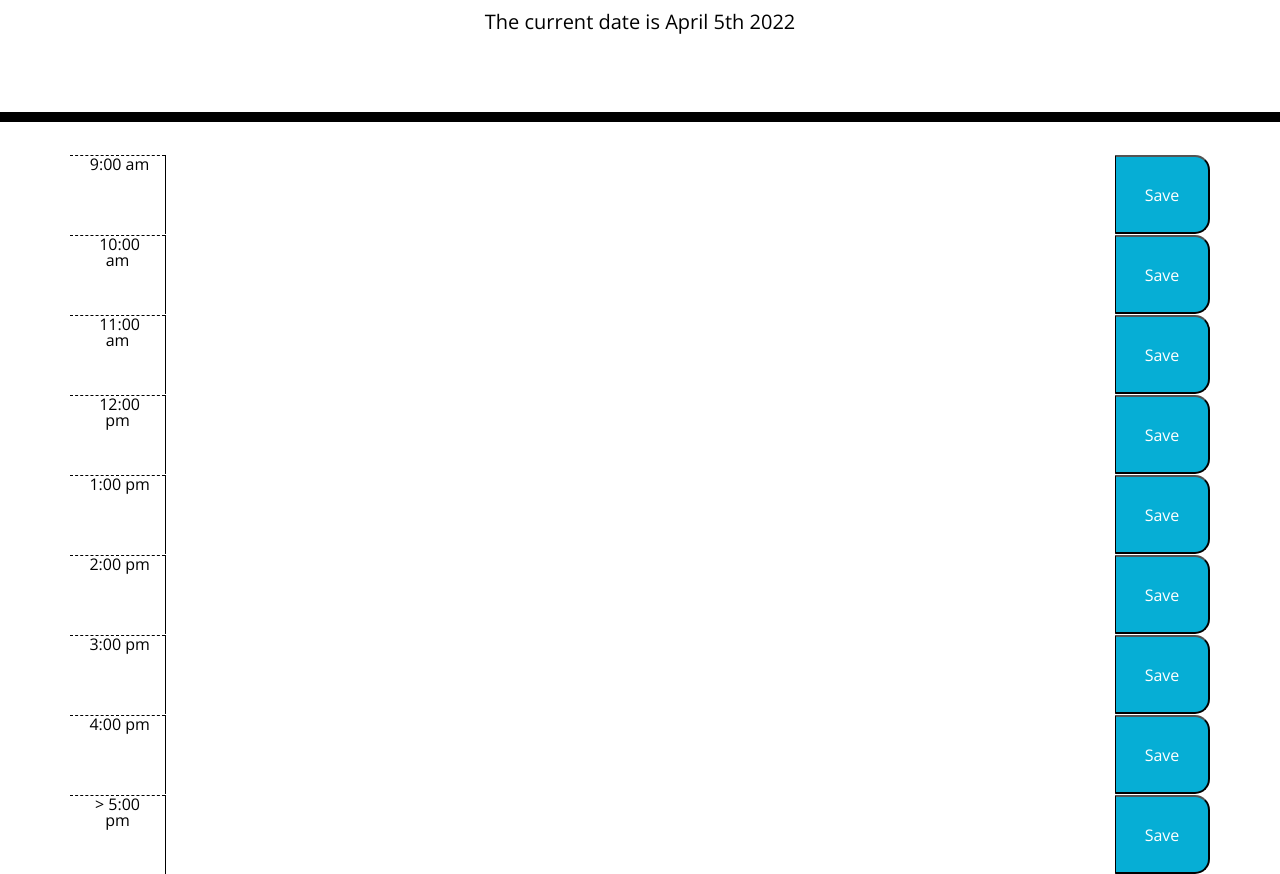
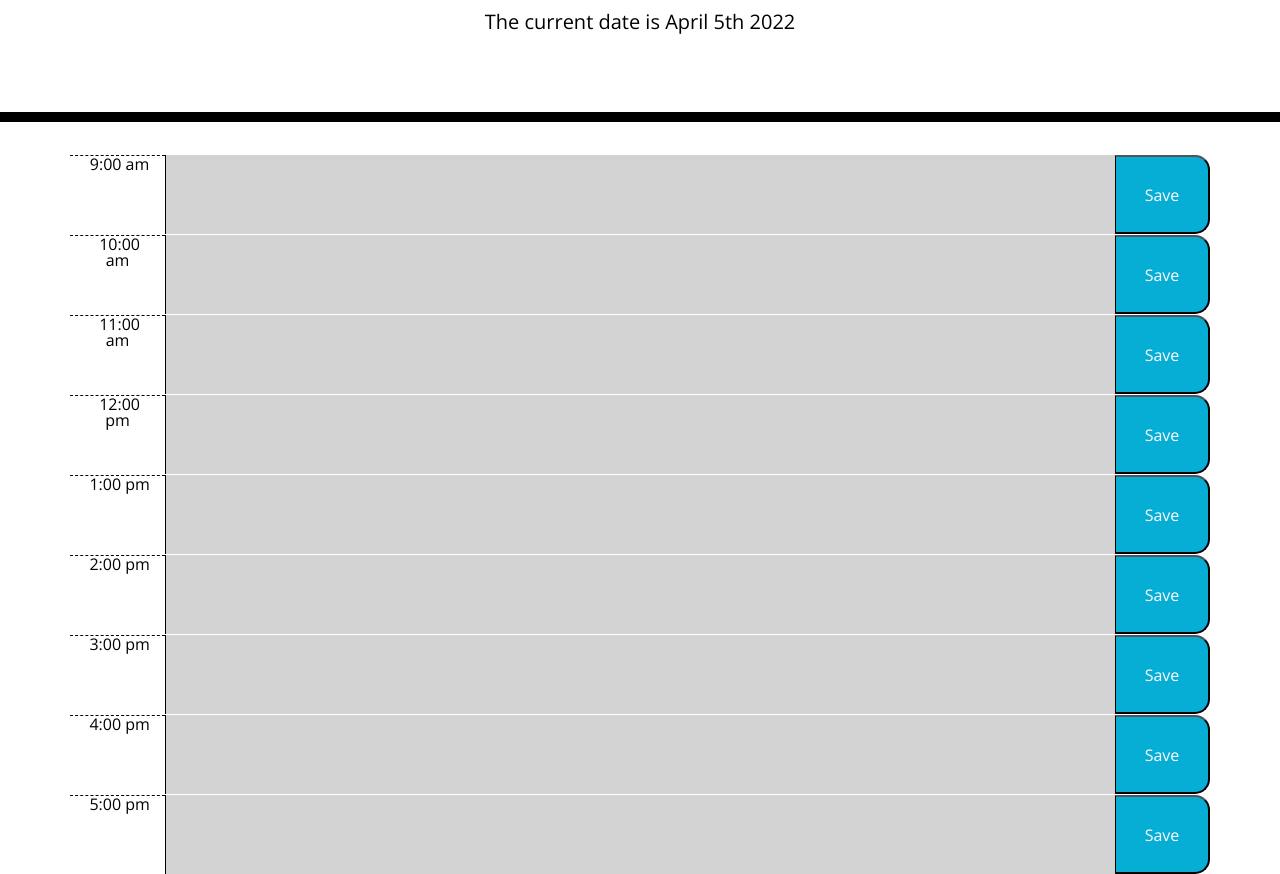
Before and after one commit to lizditullio/Challenge-5, a plain HTML site: page index.html in a window 1280 px wide. Shown: the part 182-1056 px from the top of the page. Drawn offline with nearby package versions, Linux system fonts and the light colour scheme.

Commit message:
changed colors of time blocks to correspond with current time

```diff
--- a/assests/js/script.js
+++ b/assests/js/script.js
@@ -10,19 +10,37 @@ $("#currentDay").text("The current date is " + moment().format('MMMM Do YYYY'));
      localStorage.setItem(hour, task);
   });
 
-function loadPlanner() {
+
+  function loadPlanner() {
 
     $(".hour").each(function() {
         var currHour = $(this).text();
-        var currPlan = localStorage.getItem(currHour);
+        var currTask = localStorage.getItem(currHour);
 
-        console.log(this);
-        console.log(currHour);
+        console.log(currTask);
 
-        if(currPlan !== null) {
-            $(this).siblings(".plan").val(currPlan);
+        if(currTask !== null) {
+            $(this).siblings(".description").val(currTask);
         }
     });
-};
+}
+
+var whatTimeIsIt = parseInt(moment().format('h'));
+console.log(whatTimeIsIt);
+
+
+$(".time-block").each(function() {
+    var taskTime = parseInt($(this).attr("id"));
+    console.log(taskTime);
+
+    if (whatTimeIsIt > taskTime) {
+        $(this).addClass("past")
+    } else if (taskTime === whatTimeIsIt) {
+        $(this).addClass("present")
+    } else {
+        $(this).addClass("future")
+    };
+});
+
 
 loadPlanner();
--- a/index.html
+++ b/index.html
@@ -29,48 +29,48 @@
       <p id="currentDay" class="lead"></p>
     </header>
     <div class="container">
-        <div id="900" class="row time-block">
+        <div id="-3" class="row time-block">
           <div class="col-1 hour"> 9:00 am</div>
           <textarea class="col-10 description"></textarea>
           <button class="col-1 saveBtn">Save</button>
         </div>
-        <div id="1000" class="row time-block">
+        <div id="-2" class="row time-block">
           <div class="col-1 hour"> 10:00 am</div>
           <textarea class="col-10 description"></textarea>
           <button class="col-1 saveBtn">Save</button>
         </div>
-        <div id="1100" class="row time-block">
+        <div id="-1" class="row time-block">
           <div class="col-1 hour"> 11:00 am</div>
           <textarea class="col-10 description"></textarea>
           <button class="col-1 saveBtn">Save</button>
         </div>
-        <div id="1200" class="row time-block">
+        <div id="0" class="row time-block">
           <div class="col-1 hour"> 12:00 pm</div>
           <textarea class="col-10 description"></textarea>
           <button class="col-1 saveBtn">Save</button>
         </div>
-        <div id="100" class="row time-block">
+        <div id="1" class="row time-block">
           <div class="col-1 hour"> 1:00 pm</div>
           <textarea class="col-10 description"></textarea>
           <button class="col-1 saveBtn">Save</button>
         </div>
-        <div id="200" class="row time-block">
+        <div id="2" class="row time-block">
           <div class="col-1 hour"> 2:00 pm</div>
           <textarea class="col-10 description"></textarea>
           <button class="col-1 saveBtn">Save</button>
         </div>
-        <div id="300" class="row time-block">
+        <div id="3" class="row time-block">
           <div class="col-1 hour"> 3:00 pm</div>
           <textarea class="col-10 description"></textarea>
           <button class="col-1 saveBtn">Save</button>
         </div>
-        <div id="400" class="row time-block">
+        <div id="4" class="row time-block">
           <div class="col-1 hour"> 4:00 pm</div>
           <textarea class="col-10 description"></textarea>
           <button class="col-1 saveBtn">Save</button>
         </div>
-        <div id="500" class="row time-block">
-          <div class="col-1 hour">> 5:00 pm</div>
+        <div id="5" class="row time-block">
+          <div class="col-1 hour"> 5:00 pm</div>
           <textarea class="col-10 description"></textarea>
           <button class="col-1 saveBtn">Save</button>
         </div>
```
